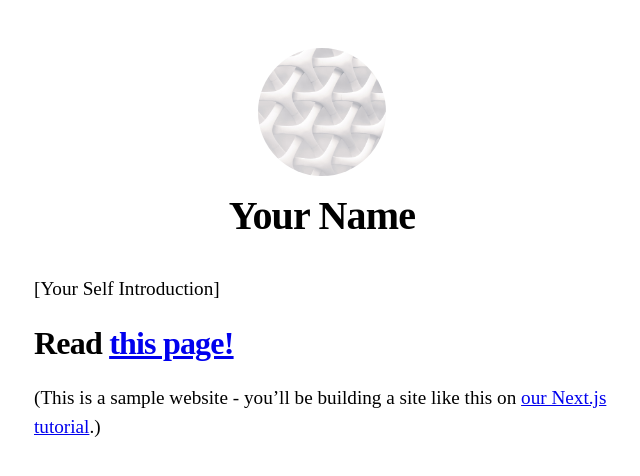
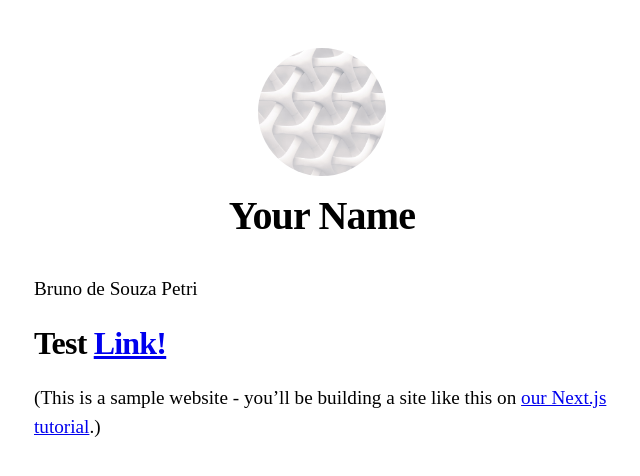
Before and after one commit to brunodsp1/nextjs, a Next.js app: page / in a window 1280 px wide. Shown: the top 476 px of the page, without its empty margins (318-958 px from the left). Built offline with nearby package versions, Linux system fonts and the light colour scheme.

Commit message:
updated text on index

```diff
--- a/pages/index.js
+++ b/pages/index.js
@@ -10,11 +10,11 @@ export default function Home() {
         <title>{siteTitle}</title>
       </Head>
       <section className={utilStyles.headingMd}>
-        <p>[Your Self Introduction]</p>
+        <p>Bruno de Souza Petri</p>
         <h1 className={utilStyles.headingXl}>
-          Read{' '}
+          Test{' '}
             <Link href="/posts/first-post">
-              <a>this page!</a>
+              <a>Link!</a>
             </Link>
         </h1>
         <p>
```
